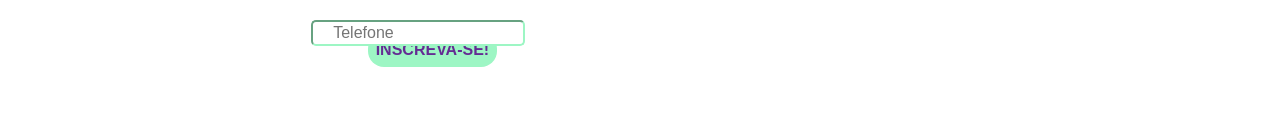
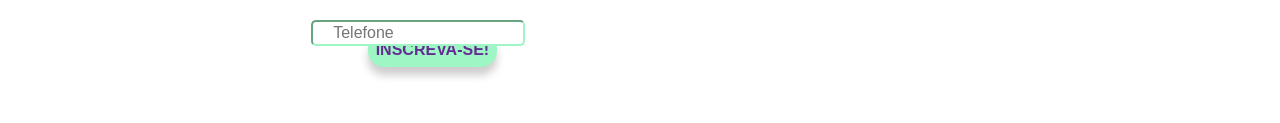
Before and after one commit to AmandaPardinho/Projeto-BN---Benjamin, a plain HTML site: page index.html in a window 1280 px wide. Shown: the part 3332-3455 px from the top of the page. Drawn offline with Linux system fonts and the light colour scheme.

Commit message:
Sombreado do botão

```diff
--- a/trampo_ben.css
+++ b/trampo_ben.css
@@ -595,4 +595,5 @@ body{
   border-radius: 1rem;
   border: none;
   padding: 0.5rem;
+  box-shadow: 0 0.5rem 0.5rem 0 rgba(0, 0, 0, 0.2);
 }
```
